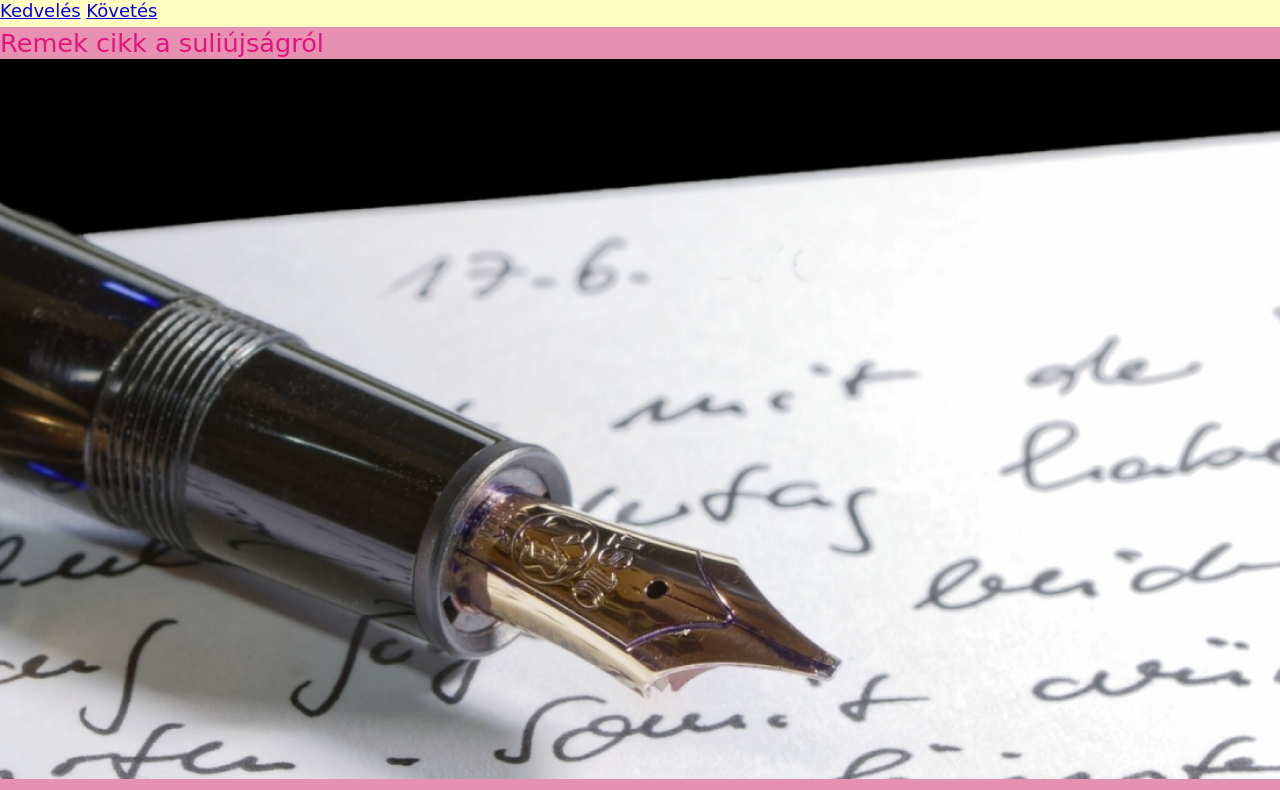
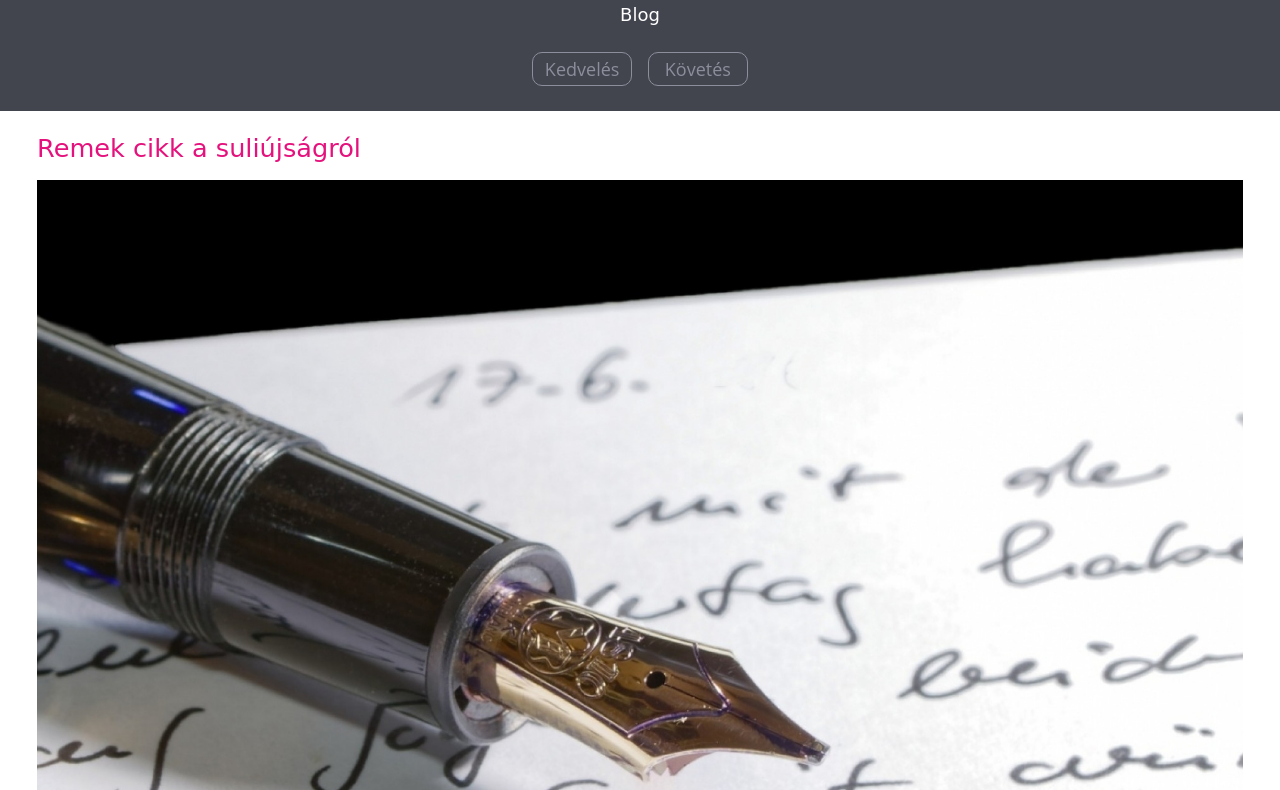
Before and after one commit to Toldigeri/ISZK, a plain HTML site: page index.html in a window 1280 px wide. Shown: the part 69-859 px from the top of the page. Drawn offline with Linux system fonts and the light colour scheme; a web font is replaced by a local one.

Commit message:
Final touches

```diff
--- a/Toldi-Gergo.css
+++ b/Toldi-Gergo.css
@@ -46,7 +46,10 @@ table {
 	border-spacing: 0;
 }
 /*CSS reset vége*/
-.felso
+*{
+	box-sizing: border-box;
+}
+/*.felso
 {
     background-color: rgba(255, 248, 53, .3);
 }
@@ -55,7 +58,7 @@ table {
 }
 .bekezdes{
     background-color: rgba(255, 0, 0, .3);
-}
+}*/
 header{
 	font-family: 'Hachi Maru Pop', cursive;
 }
@@ -76,3 +79,55 @@ h2{
 .picture{
 	width: 100%;
 }
+/*Layout styles*/
+h1, h2, h3, h4, h5 ,h6, hgroup, ul, ol, dd, p, figure, pre, table, fieldset, hr, img, .felso, .fo, .bekezdes{
+	margin-bottom: 1rem;
+}
+.felso{
+	text-align: center;
+	padding: 1.25rem;
+}
+.fo{
+	width: 95%;
+	margin: 0 auto 1rem;
+	padding: 0.3125rem;
+}
+.picture{
+	width: 100%;
+}
+/*Component Styles*/
+.button{
+	display: inline-block;
+	border: 1px solid #8c8e9b;
+	color: #8c8e9b;
+	border-radius: 10px;
+	padding-right: 5px;
+	padding-left: 5px;
+	margin: 5px;
+	width: 100px;
+	font-family: 'Open Sans', sans-serif;
+}
+.button:hover{
+	border: 1px solid #b60e63;
+}
+.load{
+	display: block;
+	text-align: center;
+	padding: 0.625rem;
+	font-size: 1.25rem;
+	color: #8c8e9b;
+}
+/*Main header styles*/
+.felso{
+	text-align: center;
+	padding: 1.25rem;
+	color: #fff;
+	background-color: #42444e;
+}
+a{
+	color: #e5127d;
+	text-decoration: none;
+}
+a:hover{
+	color: #b60e63;
+}
--- a/index.html
+++ b/index.html
@@ -14,8 +14,8 @@
     <header class="felso">
         <h1>Ipari Szabadidő Központ</h1>
         <p>Blog</p>
-        <a href="#">Kedvelés</a>
-        <a href="#">Követés</a>
+        <a href="#" class="button">Kedvelés</a>
+        <a href="#" class="button">Követés</a>
     </header>
     <main class="fo">
         <article class="bekezdes">
@@ -24,19 +24,19 @@
             <p>Valami szöveg</p>
             <a href="#">Olvass tovább</a>
         </article>
-        <article>
+        <article class="bekezdes">
             <h2>Vers és novellaíró pályázat</h2>
             <img src="kepek/ir.jpg" alt="ir" class="picture">
             <p>Valami szöveg</p>
             <a href="#">Olvass tovább</a>
         </article>
-        <article >
+        <article class="bekezdes">
             <h2>Neked ajánljuk</h2>
             <img src="kepek/lepcso.jpg" alt="lepcso" class="picture">
             <p>Valami szöveg</p>
             <a href="#">Olvass tovább</a>
         </article>
-        <a href="">További cikkek</a>
+        <a href="" class="load">További cikkek</a>
     </main>
 </body>
 </html>
```
